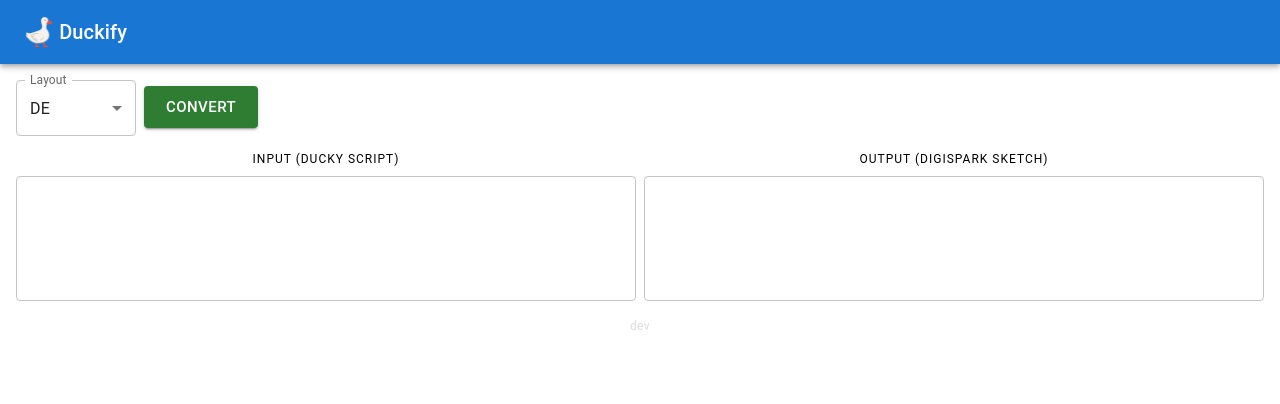
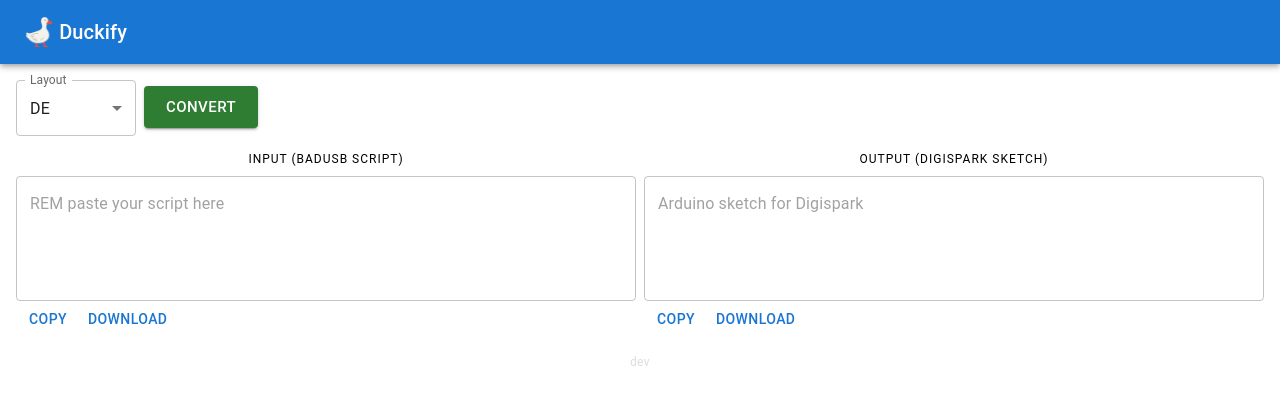
Before and after one commit to SpacehuhnTech/duckify, a React (Create React App) app: page / in a window 1280 px wide. Shown: the top 404 px of the page. Built offline with nearby package versions, Linux system fonts and the light colour scheme.

Commit message:
Copy and download scripts

```diff
--- a/src/App.js
+++ b/src/App.js
@@ -9,9 +9,11 @@
 import MenuItem from '@mui/material/MenuItem'
 import FormControl from '@mui/material/FormControl'
 import Select from '@mui/material/Select'
+import Snackbar from '@mui/material/Snackbar'
 
 import version from './version.js'
 import digisparkConverter from './modules/digispark.js'
+import downloadFile from './modules/downloadHelper.js'
 
 import locale_us from './layouts/us.json'
 import locale_de from './layouts/de.json'
@@ -22,7 +24,12 @@
 const App = () => {
   const [input, setInput] = React.useState('')
   const [output, setOutput] = React.useState('')
+
   const [layoutStr, setLayoutStr] = React.useState('de')
+
+  // Snackbar notification
+  const [open, setOpen] = React.useState(false)
+  const [message, setMessage] = React.useState('Copied to clipboard')
 
   const convert_digispark = () => {
     let layout = []
@@ -35,6 +42,48 @@
 
   const handle_new_input = (event) => {
     setInput(event.target.value)
+  }
+
+  const copyDuck = () => {
+    navigator.clipboard.writeText(input)
+    setMessage('Copied to clipboard')
+    setOpen(true)
+  }
+
+  const downloadDuck = () => {
+    const date = new Date()
+    const dateStr = date.toISOString().substring(0,10)
+
+    let script = input
+
+    // Force a linebreak at the end
+    if(!input.endsWith('\n')) {
+      script += '\n'
+      setInput(script)
+    }
+
+    downloadFile({
+      data: script,
+      fileName: `DuckifyScript-${dateStr}.txt`,
+      fileType: 'text/plain',
+    })
+  }
+
+  const copyDigi = () => {
+    navigator.clipboard.writeText(output)
+    setMessage('Copied to clipboard')
+    setOpen(true)
+  }
+
+  const downloadDigi = () => {
+    const date = new Date()
+    const dateStr = date.toISOString().substring(0,10)
+
+    downloadFile({
+      data: output,
+      fileName: `DuckifySketch-${dateStr}.ino`,
+      fileType: 'text/plain',
+    })
   }
 
   return (
@@ -67,7 +116,7 @@
 
             { /* Convert Button */}
             <Grid item>
-              <Button variant='contained' color='success' size='large' onClick={convert_digispark} sx={{mt: '.4em'}}>
+              <Button variant='contained' color='success' size='large' onClick={convert_digispark} sx={{ mt: '.4em' }}>
                 Convert
               </Button>
             </Grid>
@@ -80,15 +129,28 @@
             variant='overline'
             component='h2'
             align='center'
-          >
-            Input (Ducky Script)
-          </Typography>
+          >Input (BadUSB Script)</Typography>
+
           <TextField
             multiline
             fullWidth
             onChange={handle_new_input}
             minRows={4}
+            placeholder='REM paste your script here'
           />
+
+          <Button
+            variant='text'
+            onClick={copyDuck}>
+            Copy
+          </Button>
+
+          <Button
+            variant='text'
+            onClick={downloadDuck}>
+            Download
+          </Button>
+
         </Grid>
 
         { /* ===== Output ===== */}
@@ -97,15 +159,28 @@
             variant='overline'
             component='h2'
             align='center'
-          >
-            Output (Digispark Sketch)
-          </Typography>
+          >Output (Digispark Sketch)</Typography>
+
           <TextField
             multiline
             fullWidth
             value={output}
             minRows={4}
+            readonly
+            placeholder='Arduino sketch for Digispark'
           />
+
+          <Button
+            variant='text'
+            onClick={copyDigi}>
+            Copy
+          </Button>
+
+          <Button
+            variant='text'
+            onClick={downloadDigi}>
+            Download
+          </Button>
         </Grid>
 
       </Grid>
@@ -118,6 +193,13 @@
         sx={{ color: '#ddd' }}>
         {version.name}
       </Typography>
+
+      <Snackbar
+        open={open}
+        autoHideDuration={6000}
+        onClose={() => setOpen(false)}
+        message={message}
+      />
     </Box>
   )
 }
--- /dev/null
+++ b/src/modules/downloadHelper.js
@@ -0,0 +1,19 @@
+// Used in DuckOutput & JsonOutput
+const downloadFile = ({ data, fileName, fileType }) => {
+    // Create a blob with the data we want to download as a file
+    const blob = new Blob([data], { type: fileType })
+    // Create an anchor element and dispatch a click event on it
+    // to trigger a download
+    const a = document.createElement('a')
+    a.download = fileName
+    a.href = window.URL.createObjectURL(blob)
+    const clickEvt = new MouseEvent('click', {
+        view: window,
+        bubbles: true,
+        cancelable: true,
+    })
+    a.dispatchEvent(clickEvt)
+    a.remove()
+}
+
+export default downloadFile
```
